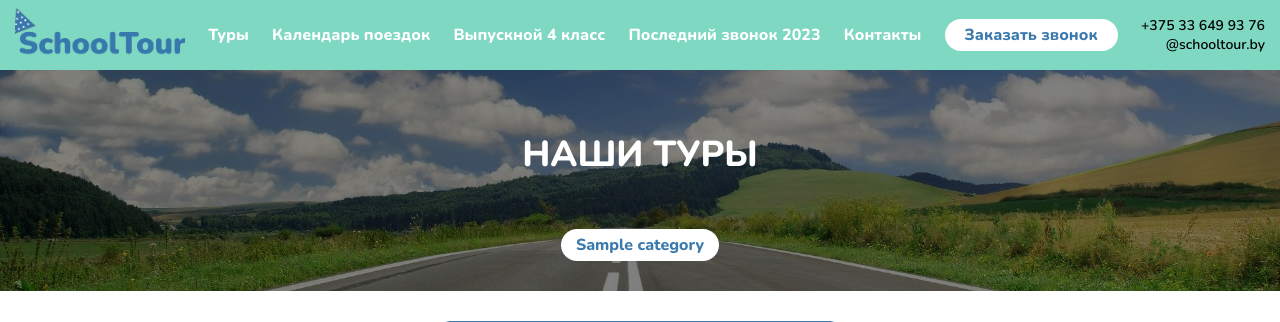
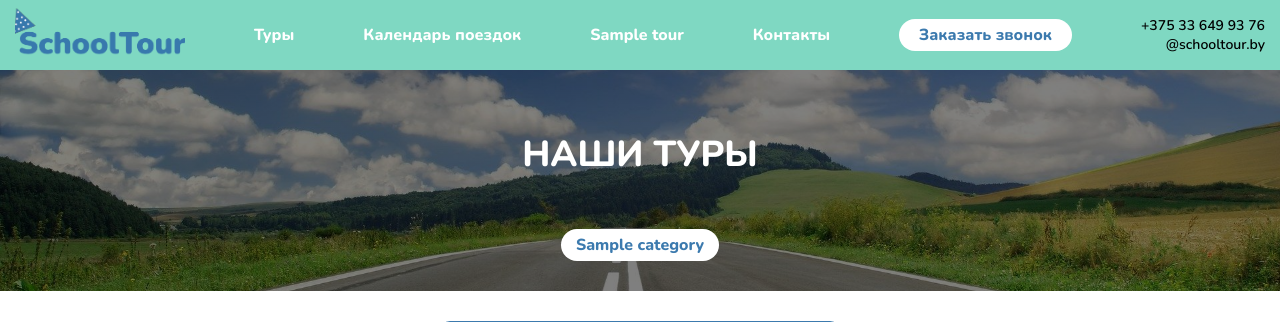
Before and after one commit to IgorSulj/SchoolTour, a Django app: page / in a window 1280 px wide. Shown: the top 322 px of the page. Run offline with Django 4.2, Linux system fonts and the light colour scheme; tables that the repository leaves empty hold one stand-in row (values such as "Sample post").

Commit message:
Added top tours

```diff
--- a/schooltour/settings.py
+++ b/schooltour/settings.py
@@ -64,6 +64,7 @@ TEMPLATES = [
                 'django.template.context_processors.request',
                 'django.contrib.auth.context_processors.auth',
                 'django.contrib.messages.context_processors.messages',
+                'tours.context_processors.top_tours'
             ],
         },
     },
@@ -119,9 +120,7 @@ USE_TZ = True
 
 STATIC_URL = 'static/'
 
-STATICFILES_DIRS = [
-    BASE_DIR / 'static/'
-]
+STATIC_ROOT = BASE_DIR / 'static/'
 
 MEDIA_URL = 'media/'
 
--- a/templates/base.html
+++ b/templates/base.html
@@ -14,8 +14,9 @@
         <div class="logo"></div>
         <div class="menu"><a href="{% url 'tours:main_page' %}">Туры</a></div>
         <div class="menu"><a href="{% url 'tours:calendar' %}">Календарь поездок</a></div>
-        <div class="menu"><a href="#">Выпускной 4 класс</a></div>
-        <div class="menu"><a href="#">Последний звонок 2023</a></div>
+        {% for top_tour in top_tours %}
+        <div class="menu"><a href="{% url 'tours:tour' top_tour.slug %}">{{ top_tour.name }}</a></div>
+        {% endfor %}
         <div class="menu"><a href="#">Контакты</a></div>
         <div>
             <a href="#" class="usual-button">Заказать звонок</a>
--- a/tours/admin.py
+++ b/tours/admin.py
@@ -20,6 +20,8 @@ class DateInline(admin.TabularInline):
 
 @admin.register(Tour)
 class TourAdmin(admin.ModelAdmin):
+    list_display = ['__str__', 'is_top_tour']
+    list_editable = ['is_top_tour']
     prepopulated_fields = {'slug': ('name',)}
     inlines = [TourDayInline, DateInline]
 
--- /dev/null
+++ b/tours/context_processors.py
@@ -0,0 +1,4 @@
+from .models import Tour
+
+def top_tours(request):
+    return {'top_tours': Tour.objects.filter(is_top_tour=True)}
--- a/tours/models.py
+++ b/tours/models.py
@@ -25,6 +25,7 @@ class Tour(models.Model):
     price = models.CharField(max_length=50, verbose_name='Цена')
     price_includes = models.TextField(verbose_name='В стоимость входит')
     addons = models.TextField(verbose_name='Дополнительно оплачивается')
+    is_top_tour = models.BooleanField(verbose_name='Отображать в меню?', db_index=True, default=False)
 
     def __str__(self):
         return self.name
@@ -48,7 +49,7 @@ class TourDay(models.Model):
 
     class Meta:
         constraints = [
-            models.UniqueConstraint(fields=['tour', 'day_number'], name='Уникальный день в одном туре')
+            models.UniqueConstraint(fields=['tour', 'day_number'], name='unique day per tour')
         ]
         ordering = ['day_number']
         verbose_name = 'День тура'
```
